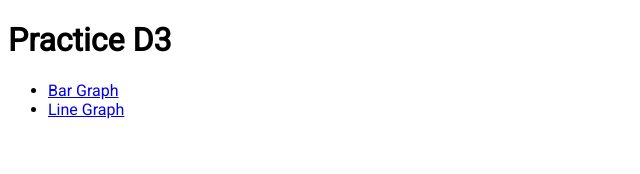
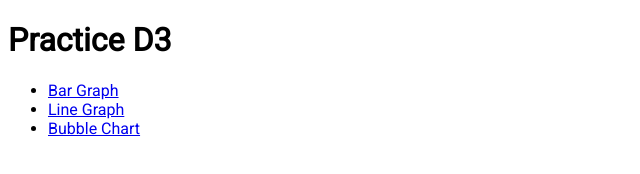
Before and after one commit to kay8/d3-graphs, a plain HTML site: page index.html in a window 1280 px wide. Shown: the whole page, without its empty margins (0-640 px from the left). Drawn offline with Linux system fonts and the light colour scheme.

Commit message:
edit home

```diff
--- a/index.html
+++ b/index.html
@@ -16,6 +16,7 @@
   <ul>
     <li><a href="practice1/index.html">Bar Graph</a></li>
     <li><a href="practice2/index.html">Line Graph</a></li>
+    <li><a href="practice3/index.html">Bubble Chart</a></li>
   </ul>
 
 <body>
```
